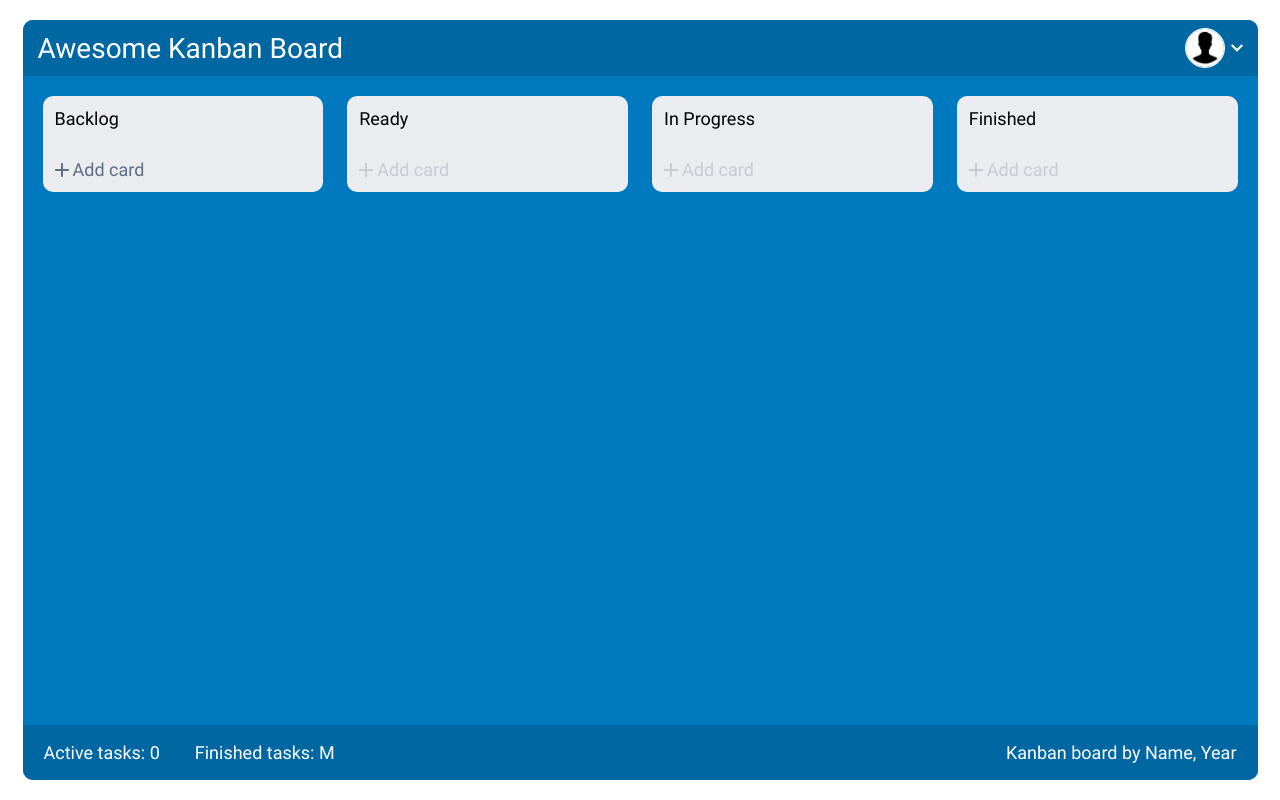
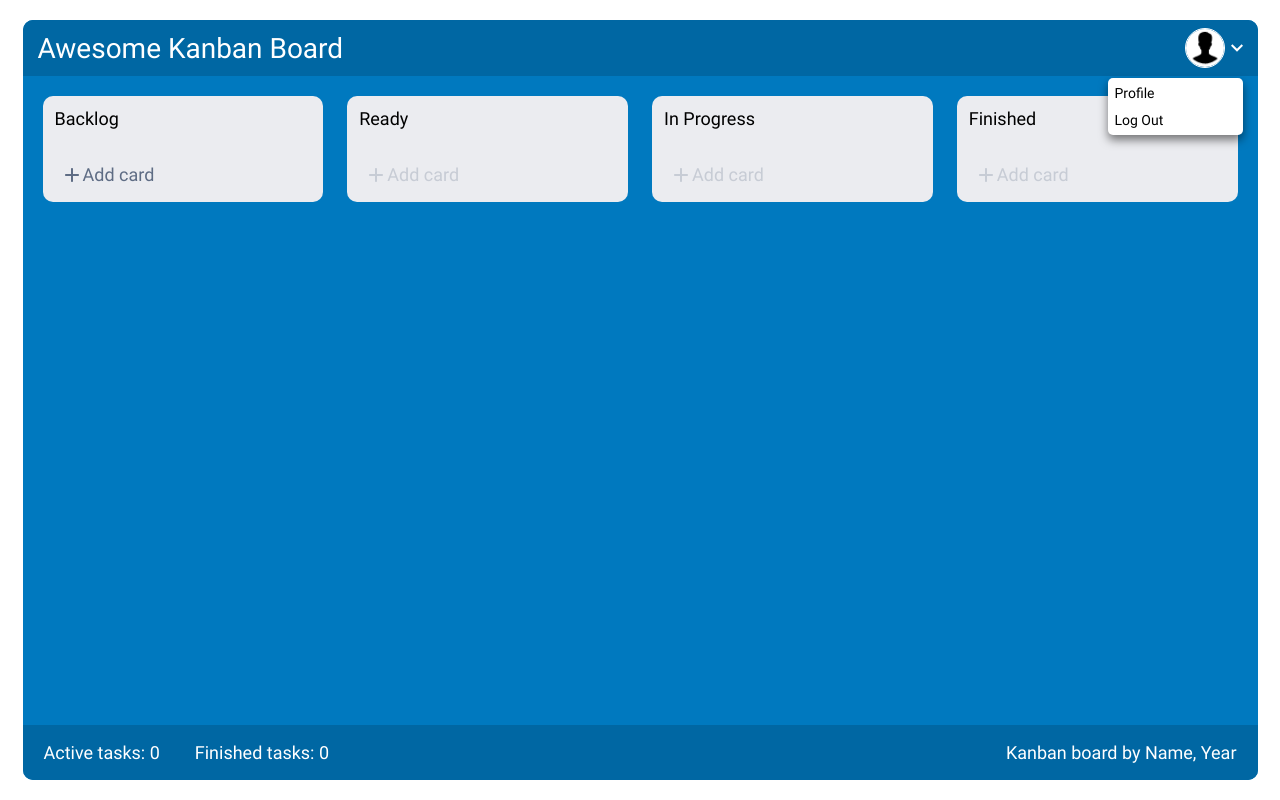
Before and after one commit to DevFromSiberia/myKanbanBoard, a React (Create React App) app: page / in a window 1280 px wide. Both pictures are taken after a click on the element 1213 px from the left and 48 px from the top of the page. Built offline with nearby package versions, Linux system fonts and the light colour scheme.

Commit message:
Complete kanban board. Just finishing up the details

```diff
--- a/src/components/App/App.scss
+++ b/src/components/App/App.scss
@@ -21,61 +21,8 @@
       font-size: 28px;
       color: $mainText-color;
     }
-    .userBlock {
-      display: flex;
-      align-items: center;
-      cursor: pointer;
-      position: relative;
-      &__avatar {
-        width: 40px;
-        height: 40px;
-        margin-right: 6px;
-        img {
-          border: 1px solid #fff;
-          border-radius: 50%;
-        }
-      }
 
-      &__arrow {
-        transform: rotate(0deg);
-        &-active {
-          transform: rotate(180deg);
-        }
-      }
-
-      &__menu {
-        &-active {
-          display: block;
-        }
-        box-shadow: 0px 5px 10px rgba(0, 0, 0, 0.5);
-
-        display: none;
-
-        position: absolute;
-        width: 135px;
-        top: 50px;
-        right: 0;
-        z-index: 1;
-        background-color: #ffffff;
-        border-radius: 5px;
-        padding: 7px;
-
-        a {
-          display: block;
-          font-family: 'Roboto-Regular';
-          font-size: 14px;
-          color: $secondText-color;
-          transition: color ease-in-out 0.2s;
-          &:first-child {
-            margin-bottom: 11px;
-          }
-          &:hover {
-            color: $secondText-color-hover;
-            transition: color ease-in-out 0.2s;
-          }
-        }
-      }
-    }
+    @import '../UserBlock/UserBlock.scss';
 
     @media (max-width: 460px) {
       .title {
--- a/src/components/App/App.tsx
+++ b/src/components/App/App.tsx
@@ -1,16 +1,27 @@
 import { useState, useEffect } from 'react'
-import userAva from '../../assets/img/userAva.png'
 import { Section } from '../Section/Section'
-import { getData, setData, dataCount } from '../../utils/data'
+import { getData, setData, dataCount, finishCount } from '../../utils/data'
 import { task } from '../../types'
+import { UserBlock } from '../UserBlock/UserBlock'
 
 function App() {
   const [appData, setAppData] = useState(getData())
-  const [countTasks, setCountTasks] = useState(dataCount())
+  const [countTasks, setCountTasks] = useState(dataCount()) // total tasks
+  const [countTasksFinish, setCountTasksFinish] = useState(finishCount()) // finish tasks
 
-  const updateData = (task: task, mode: string) => {
+  const addTask = (task: task, mode: string) => {
     const curSection: task[] = appData[mode]
     curSection.push(task)
+    setData(appData)
+    setAppData(getData())
+  }
+
+  const removeTask = (task: task, mode: string) => {
+    const curSection: task[] = appData[mode]
+    curSection.forEach(
+      (removedTask, index) =>
+        task.id === removedTask.id && curSection.splice(index, 1)
+    )
     setData(appData)
     setAppData(getData())
   }
@@ -18,34 +29,14 @@ function App() {
   // Change of tasks count
   useEffect(() => {
     setCountTasks(dataCount())
+    setCountTasksFinish(finishCount())
   }, [appData])
 
   return (
     <div className="App">
       <header className="header">
         <h1 className="title">Awesome Kanban Board</h1>
-        <div className="userBlock">
-          <div className="userBlock__avatar">
-            <img src={userAva} alt="avatar" />
-          </div>
-          <svg
-            className="userBlock__arrow"
-            width="12"
-            height="8"
-            viewBox="0 0 12 8"
-            fill="none"
-            xmlns="http://www.w3.org/2000/svg"
-          >
-            <path
-              d="M1.415 0.210022L6 4.79502L10.585 0.210022L12 1.62502L6 7.62502L0 1.62502L1.415 0.210022Z"
-              fill="white"
-            />
-          </svg>
-          <div className="userBlock__menu">
-            <a href="#">Profile</a>
-            <a href="#">Log Out</a>
-          </div>
-        </div>
+        <UserBlock />
       </header>
       <main className="kanbanBoard">
         <div className="kanbanBoard__sections">
@@ -56,7 +47,9 @@ function App() {
             prevTasks={[]}
             abilityAddTask={true}
             mode={'backlog'}
-            updateData={updateData}
+            prevMode={''}
+            addTask={addTask}
+            removeTask={removeTask}
           />
           <Section
             countTasks={countTasks}
@@ -65,7 +58,9 @@ function App() {
             prevTasks={appData.backlog}
             abilityAddTask={!!+appData.backlog.length}
             mode={'ready'}
-            updateData={updateData}
+            prevMode={'backlog'}
+            addTask={addTask}
+            removeTask={removeTask}
           />
           <Section
             countTasks={countTasks}
@@ -74,7 +69,9 @@ function App() {
             prevTasks={appData.ready}
             abilityAddTask={!!+appData.ready.length}
             mode={'progress'}
-            updateData={updateData}
+            prevMode={'ready'}
+            addTask={addTask}
+            removeTask={removeTask}
           />
           <Section
             countTasks={countTasks}
@@ -83,7 +80,9 @@ function App() {
             prevTasks={appData.progress}
             abilityAddTask={!!+appData.progress.length}
             mode={'finish'}
-            updateData={updateData}
+            prevMode={'progress'}
+            addTask={addTask}
+            removeTask={removeTask}
           />
         </div>
         {/* <div className="kanbanBoard__details">
@@ -117,7 +116,7 @@ function App() {
           Active tasks: <span>{countTasks}</span>
         </div>
         <div className="footer__item">
-          Finished tasks: <span>M</span>
+          Finished tasks: <span>{countTasksFinish}</span>
         </div>
         <div className="footer__item">
           Kanban board by <span>Name,</span> <span>Year</span>
--- a/src/components/CustomSelect/CustomSelect.scss
+++ b/src/components/CustomSelect/CustomSelect.scss
@@ -14,7 +14,6 @@
       height: 38px;
       p {
         flex-grow: 1;
-        margin-left: 30px;
         font-family: 'Roboto-Regular';
         font-size: 18px;
         color: $secondText-color;
--- a/src/components/CustomSelect/CustomSelect.tsx
+++ b/src/components/CustomSelect/CustomSelect.tsx
@@ -1,12 +1,18 @@
-import { useState, useRef, useLayoutEffect } from 'react'
+import { useState, useRef, useLayoutEffect, useEffect } from 'react'
 import { task } from '../../types'
 
 interface Props {
   tasks: task[]
+  onChoice: Function
 }
 
-function CustomSelect({ tasks }: Props) {
+function CustomSelect({ tasks, onChoice }: Props) {
   const [expand, setExpand] = useState(false)
+  const [activeChoice, setActiveChoice] = useState('')
+
+  useEffect(() => {
+    onChoice(activeChoice)
+  }, [activeChoice])
 
   const refCustomSelect = useRef(null)
   const refCustomSelectActive = useRef(null)
@@ -39,7 +45,7 @@ function CustomSelect({ tasks }: Props) {
     >
       <div ref={refCustomSelect} className="wrapper">
         <div ref={refCustomSelectActive} className="customSelect__active">
-          <p></p>
+          <p>{activeChoice}</p>
           <svg
             style={styleArrow}
             width="23"
@@ -56,7 +62,13 @@ function CustomSelect({ tasks }: Props) {
         </div>
         <div className="customSelect__options">
           {tasks.map((task) => (
-            <div key={task.id} className="customSelect__option">
+            <div
+              key={task.id}
+              onClick={() => {
+                setActiveChoice(task.title)
+              }}
+              className="customSelect__option"
+            >
               {task.title}
             </div>
           ))}
--- a/src/components/Section/Section.scss
+++ b/src/components/Section/Section.scss
@@ -41,6 +41,9 @@
   .addBtn {
     display: flex;
     align-items: center;
+    padding: 5px 10px;
+    border-radius: 6px;
+    transition: background-color ease-in-out 0.1s;
 
     span {
       font-family: 'Roboto-Regular';
@@ -57,6 +60,8 @@
     }
 
     &:hover {
+      background-color: #5e6c8425;
+      transition: background-color ease-in-out 0.1s;
       span {
         color: $addBtn-color-hover;
         transition: color ease-in-out 0.1s;
--- a/src/components/Section/Section.tsx
+++ b/src/components/Section/Section.tsx
@@ -8,7 +8,9 @@ interface Props {
   title: string
   tasks: task[]
   mode: string
-  updateData: Function
+  prevMode: string
+  addTask: Function
+  removeTask: Function
   prevTasks: task[]
 }
 
@@ -19,7 +21,9 @@ function Section({
   title,
   abilityAddTask,
   mode,
-  updateData,
+  prevMode,
+  addTask,
+  removeTask,
 }: Props) {
   const [stateSection, setStateSection] = useState(0) //1-input, 2-select
   const [stateInput, setStateInput] = useState('')
@@ -38,13 +42,23 @@ function Section({
   }
 
   const onClickSubmitBtn = () => {
-    const result: task = {
-      id: countTasks,
-      title: stateInput,
-      descr: '',
+    if (mode === 'backlog') {
+      const result: task = {
+        id: countTasks,
+        title: stateInput,
+        descr: '',
+      }
+      addTask(result, mode)
+      onClickCancelBtn()
+    } else {
+      prevTasks.forEach((task) => {
+        if (task.title === stateInput) {
+          addTask(task, mode)
+          removeTask(task, prevMode)
+        }
+      })
+      onClickCancelBtn()
     }
-    updateData(result, mode)
-    onClickCancelBtn()
   }
 
   const onClickCancelBtn = () => {
@@ -70,7 +84,12 @@ function Section({
             autoFocus
           />
         ) : stateSection === 2 ? (
-          <CustomSelect tasks={prevTasks} /> //onChoice={(choice) => setStateInput(choice)}
+          <CustomSelect
+            tasks={prevTasks}
+            onChoice={(choice: string) => {
+              setStateInput(choice)
+            }}
+          />
         ) : (
           ''
         )}
--- /dev/null
+++ b/src/components/UserBlock/UserBlock.scss
@@ -0,0 +1,52 @@
+.userBlock {
+  display: flex;
+  align-items: center;
+  cursor: pointer;
+  position: relative;
+  &__avatar {
+    width: 40px;
+    height: 40px;
+    margin-right: 6px;
+    img {
+      border: 1px solid #fff;
+      border-radius: 50%;
+    }
+  }
+
+  &__arrow {
+    transform: rotate(0deg);
+    &-active {
+      transform: rotate(180deg);
+    }
+  }
+
+  &__menu {
+    &-active {
+      display: block;
+      position: absolute;
+      width: 135px;
+      top: 50px;
+      right: 0;
+      z-index: 1;
+      background-color: #ffffff;
+      border-radius: 5px;
+      padding: 7px;
+      box-shadow: 0px 5px 10px rgba(0, 0, 0, 0.5);
+      a {
+        display: block;
+        font-family: 'Roboto-Regular';
+        font-size: 14px;
+        color: $secondText-color;
+        transition: color ease-in-out 0.2s;
+        &:first-child {
+          margin-bottom: 11px;
+        }
+        &:hover {
+          color: $secondText-color-hover;
+          transition: color ease-in-out 0.2s;
+        }
+      }
+    }
+    display: none;
+  }
+}
--- /dev/null
+++ b/src/components/UserBlock/UserBlock.tsx
@@ -0,0 +1,31 @@
+import { useState } from 'react'
+import userAva from '../../assets/img/userAva.png'
+function UserBlock() {
+  const [open, setOpen] = useState(false)
+  return (
+    <div onClick={() => setOpen(!open)} className="userBlock">
+      <div className="userBlock__avatar">
+        <img src={userAva} alt="avatar" />
+      </div>
+      <svg
+        className="userBlock__arrow"
+        width="12"
+        height="8"
+        viewBox="0 0 12 8"
+        fill="none"
+        xmlns="http://www.w3.org/2000/svg"
+      >
+        <path
+          d="M1.415 0.210022L6 4.79502L10.585 0.210022L12 1.62502L6 7.62502L0 1.62502L1.415 0.210022Z"
+          fill="white"
+        />
+      </svg>
+      <div className={open ? 'userBlock__menu-active' : 'userBlock__menu'}>
+        <a href="#">Profile</a>
+        <a href="#">Log Out</a>
+      </div>
+    </div>
+  )
+}
+
+export { UserBlock }
--- a/src/utils/data.ts
+++ b/src/utils/data.ts
@@ -29,13 +29,23 @@ function dataCount(): number {
   const curData: any = getData()
 
   for (let key in curData) {
-    counter += +curData[key].length
+    if (key !== 'finish') {
+      counter += +curData[key].length
+    }
   }
+  return counter
+}
+
+function finishCount(): number {
+  let counter: number = 0
+  const curData: any = getData()
+
+  counter += +curData['finish'].length
 
   return counter
 }
 
-export { storageInit, getData, setData, dataCount }
+export { storageInit, getData, setData, dataCount, finishCount }
 /*{
       id: '0',
       title: 'Hello finish',
```
